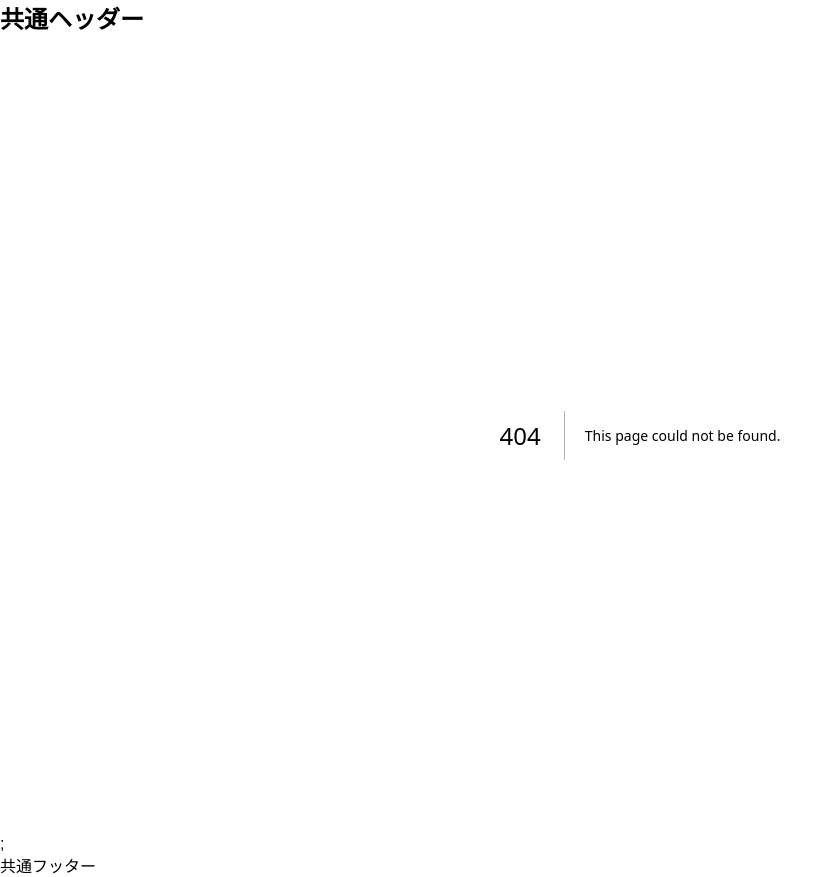
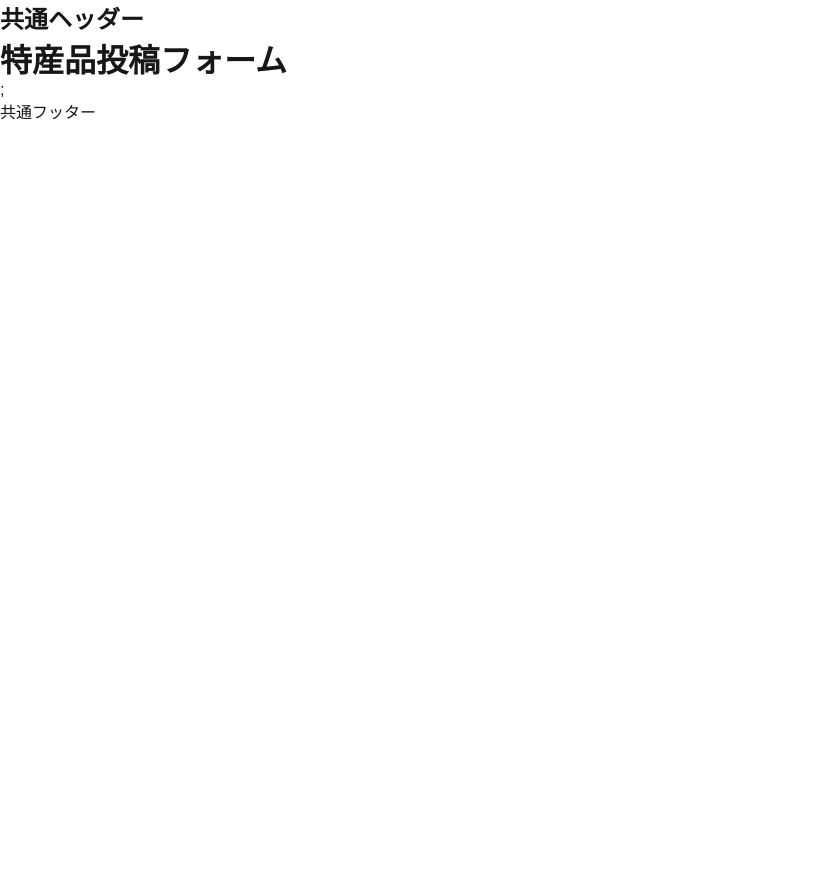
Before and after one commit to Jyoumama/nextjs-blog, a Next.js app: page /specialty-form in a window 1280 px wide. Before the commit this address had no page. Shown: the whole page, without its empty margins (0-839 px from the left). After the commit the page ends 800 px from the top, so only its background shows below. Built offline with nearby package versions, Linux system fonts and the light colour scheme.

Commit message:
特産品投稿フォームの基本構造を追加しパッケージの依存関係を更新

```diff
--- a/package.json
+++ b/package.json
@@ -9,10 +9,13 @@
     "lint": "next lint"
   },
   "dependencies": {
+    "@hookform/resolvers": "^3.10.0",
     "next": "14.2.22",
     "react": "^18",
     "react-dom": "^18",
-    "swr": "^2.3.0"
+    "react-hook-form": "^7.54.2",
+    "swr": "^2.3.0",
+    "zod": "^3.24.1"
   },
   "devDependencies": {
     "@types/node": "^20",
--- /dev/null
+++ b/src/pages/specialty-form.tsx
@@ -0,0 +1,21 @@
+import { NextPage } from "next";
+import { useForm } from "react-hook-form";
+
+const SpecialtyForm: NextPage = () => {
+  const { register, handleSubmit, formState: { errors } } = useForm();
+
+  const onSubmit = (data: any) => {
+    console.log(data);
+  };
+
+  return (
+    <div>
+      <h1>特産品投稿フォーム</h1>
+      <form onSubmit={handleSubmit(onSubmit)}>
+        {/* フォーム要素を追加する */}
+      </form>
+    </div>
+  );
+};
+
+export default SpecialtyForm;
```
Also changed, not shown: 1 other file (tests, documents, lock files or other folders).
